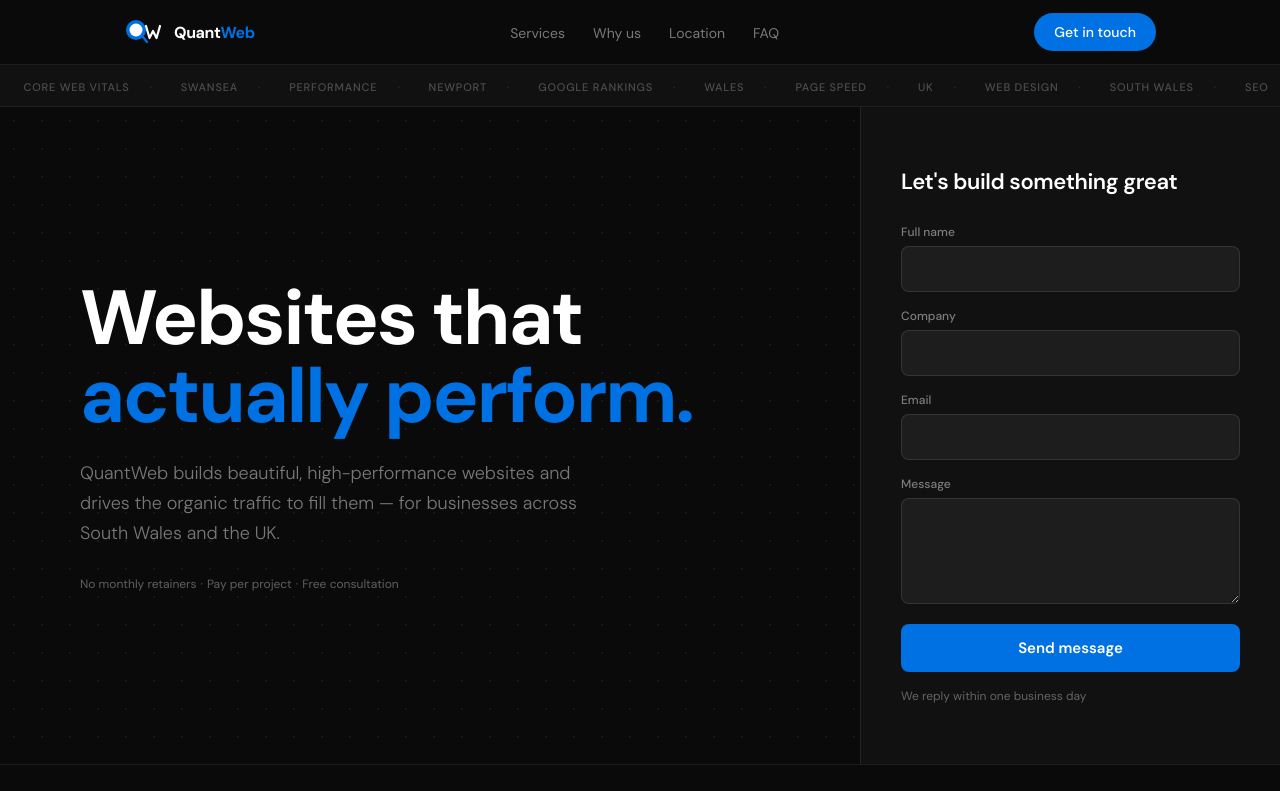
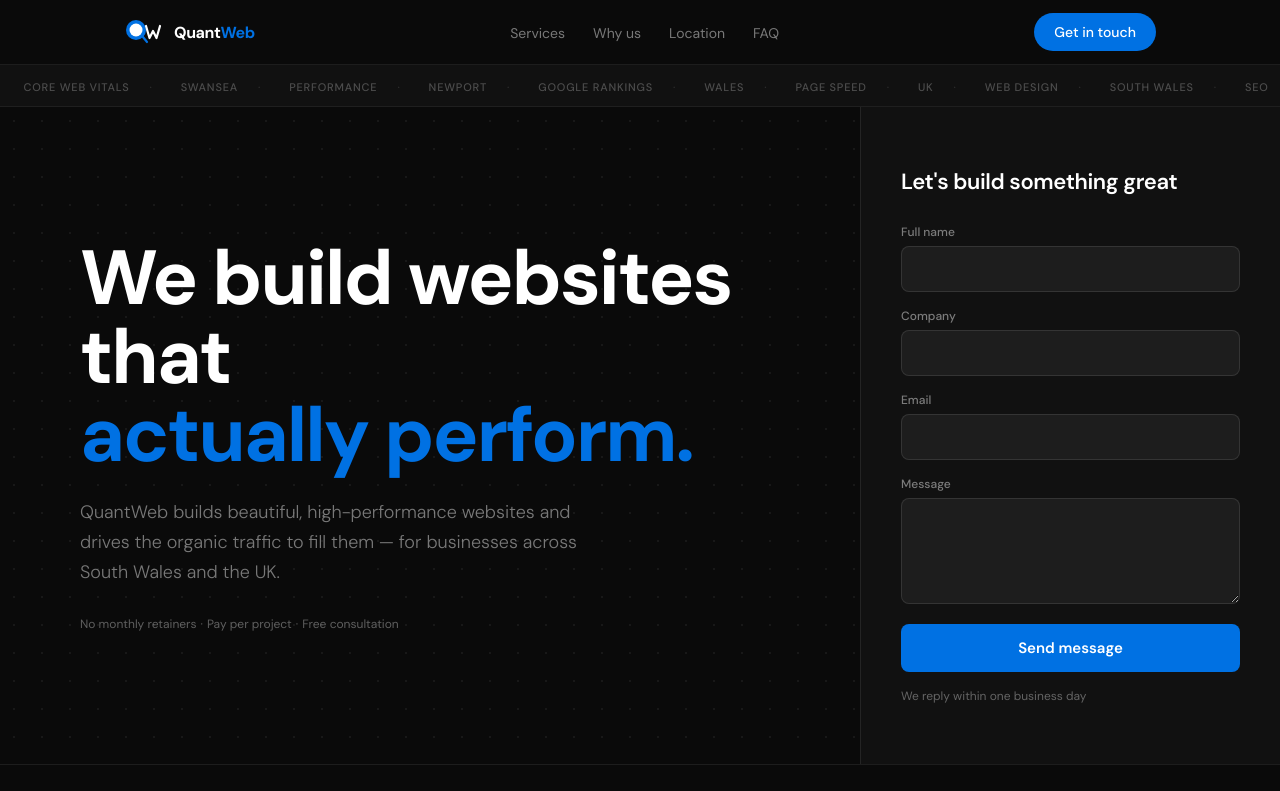
Before and after one commit to quantmaxamilist/quantweb, a Next.js app: page / in a window 1280 px wide. Shown: the top 791 px of the page. Built offline with nearby package versions, Linux system fonts and the light colour scheme.

Commit message:
update hero headline

```diff
--- a/src/components/Hero.tsx
+++ b/src/components/Hero.tsx
@@ -20,7 +20,7 @@
       <div className={styles.split}>
         <div className={styles.left}>
           <h1 className={styles.headline} id="hero-heading">
-            Websites that
+            We build websites that
             <br />
             <span className={styles.accentLine}>actually perform.</span>
           </h1>
```
